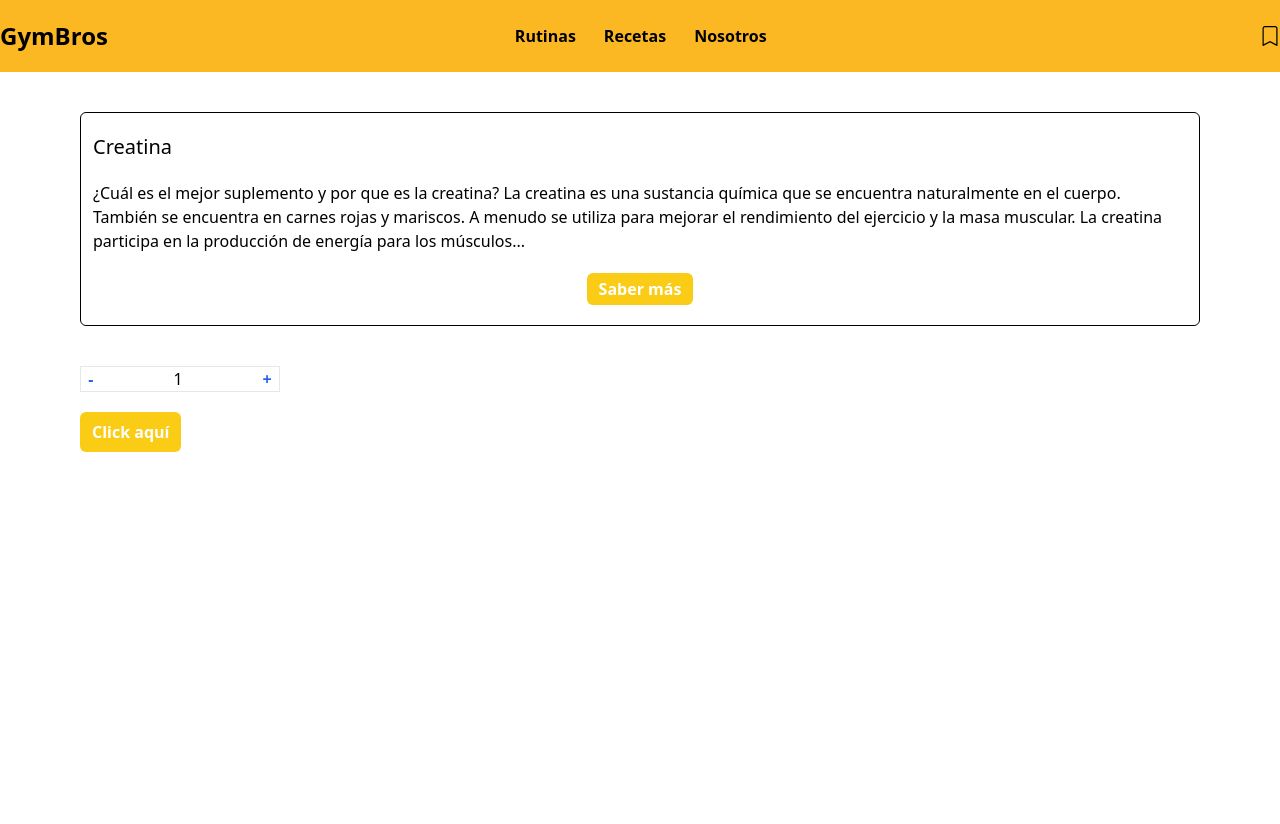
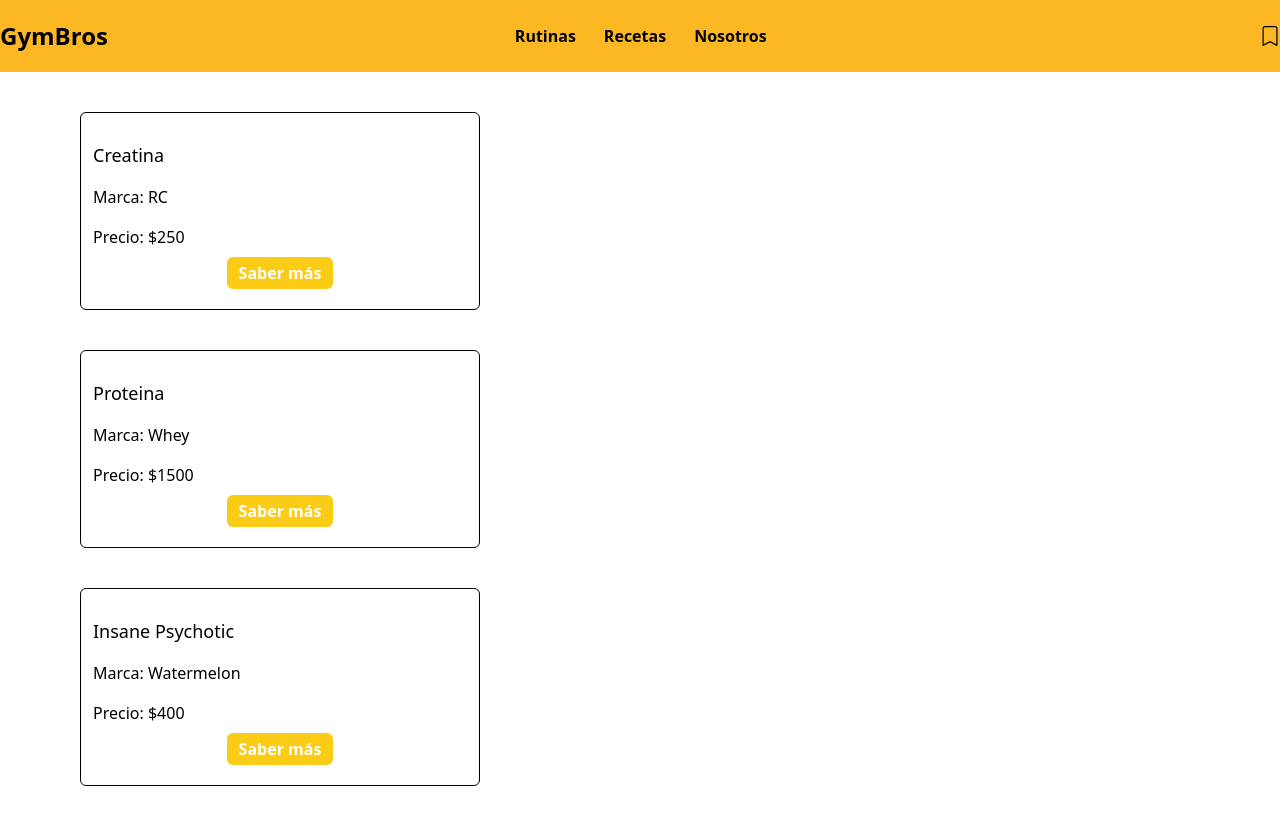
Before and after one commit to saintmrti/ProyectoGymBros, a React (Vite) app: page / in a window 1280 px wide. Before the commit the page ends 800 px from the top, so only its background shows below. Built offline with nearby package versions, Linux system fonts and the light colour scheme.

Commit message:
actualizamos promesas y useEffect

```diff
--- /dev/null
+++ b/src/components/ItemList/Item.jsx
@@ -0,0 +1,15 @@
+const Item = ({nombre, marca, precio}) => {
+
+  return (
+    <>
+        <div className="cardInfo my-10 mx-20 grid justify-items-stretch border border-black py-5 px-3 rounded-md">
+            <h1 className="text-lg py-2">{nombre}</h1>
+            <p className="py-2">Marca: {marca}</p>
+            <p className="py-2">Precio: ${precio}</p>
+            <button className="text-white bg-yellow-400 justify-self-center py-1 px-3 rounded-md font-bold hover:bg-yellow-500">Saber más</button>
+        </div>
+    </>
+  )
+}
+
+export default Item
--- /dev/null
+++ b/src/components/ItemList/ItemList.jsx
@@ -0,0 +1,14 @@
+import Item from "./Item"
+
+const ItemList = ({items}) => {
+
+  return (
+    <>
+        {items.map((item)=>
+            <Item key={item.id} nombre={item.nombre} marca={item.marca} precio={item.precio}/>
+        )}
+    </>
+  )
+}
+
+export default ItemList
--- a/src/components/ItemList/ItemListContainer.jsx
+++ b/src/components/ItemList/ItemListContainer.jsx
@@ -1,19 +1,29 @@
-import ItemCount from "./ItemCount"
+import { useEffect, useState } from "react"
+import ItemList from "./ItemList"
+const ItemListContainer = () => {
+  const [items, setItems] = useState([])
+  useEffect(()=>{
+    let itemsArray =[
+      {id:1, nombre:"Creatina", marca:"RC", precio: 250},
+      {id:2, nombre:"Proteina", marca:"Whey", precio: 1500},
+      {id:3, nombre:"Insane Psychotic", marca:"Watermelon", precio: 400}
+    ]
+    const promesaItems = new Promise((res, rej) => {
+      setTimeout(() => {
+        res(itemsArray)
+      }, 2000)
+    })
 
-const ItemListContainer = () => {
+    promesaItems.then((res) => {
+      setItems(res)
+    }).catch(error=>console.log("Hubo un problema con la promesa: " + error))
+  },[])
 
   return (
     <>
-        <div id="cardInfo" className="my-10 mx-20 grid justify-items-stretch border border-black py-5 px-3 rounded-md">
-            <h1 className="text-xl">Creatina</h1>
-            <p className="py-5">
-                ¿Cuál es el mejor suplemento y por que es la creatina? La creatina es una sustancia química que se encuentra naturalmente en el cuerpo. También se encuentra en carnes rojas y mariscos. A menudo se utiliza para mejorar el rendimiento del ejercicio y la masa muscular. La creatina participa en la producción de energía para los músculos...
-            </p>
-            <button className="text-white bg-yellow-400 justify-self-center py-1 px-3 rounded-md font-bold hover:bg-yellow-500">Saber más</button>
-        </div>
-        <div className="mx-20">
-          <ItemCount stock="5" inicial="1"/>
-        </div>
+      <div className="container-fluid">
+        <ItemList items={items}/>
+      </div>
     </>
   )
 }
--- a/src/index.css
+++ b/src/index.css
@@ -6,6 +6,6 @@
     background-color: #FCB823;
 }
 
-#cardInfo{
-
+.cardInfo {
+    width: 400px;
 }
```
